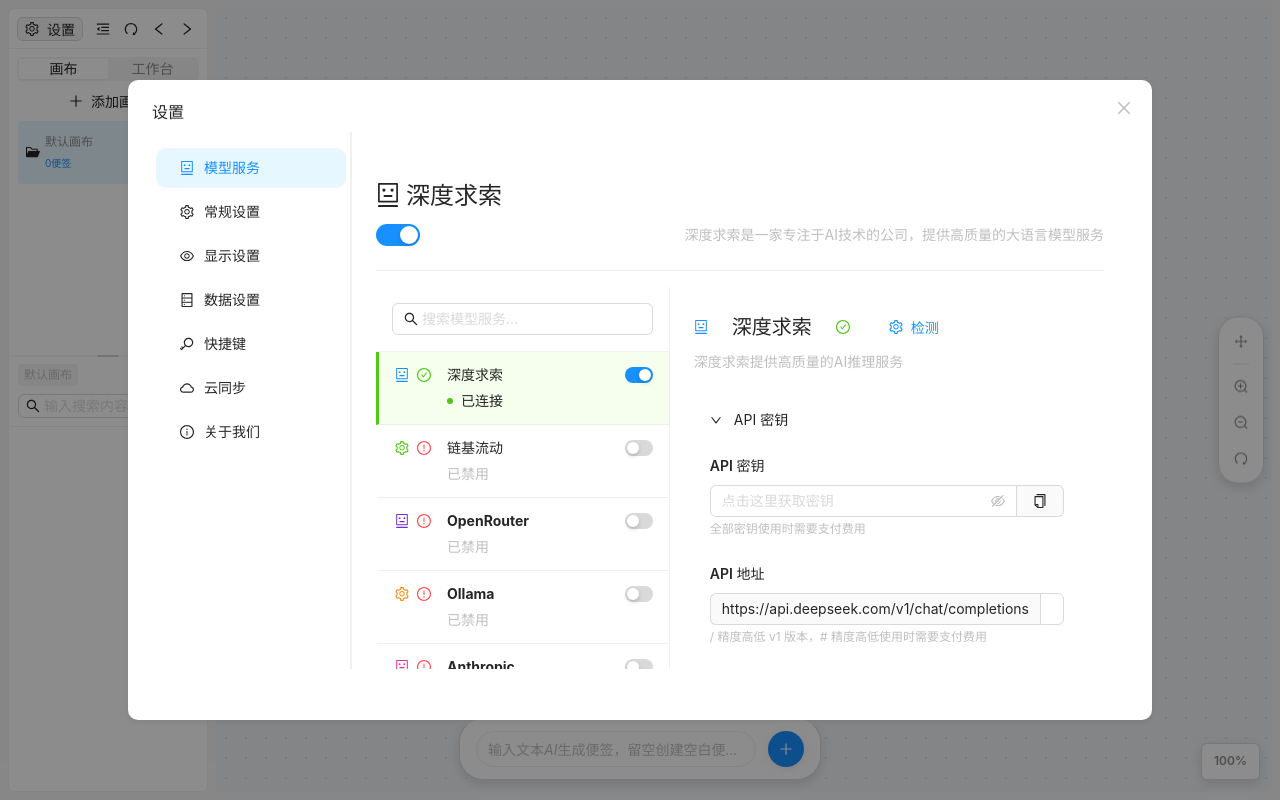
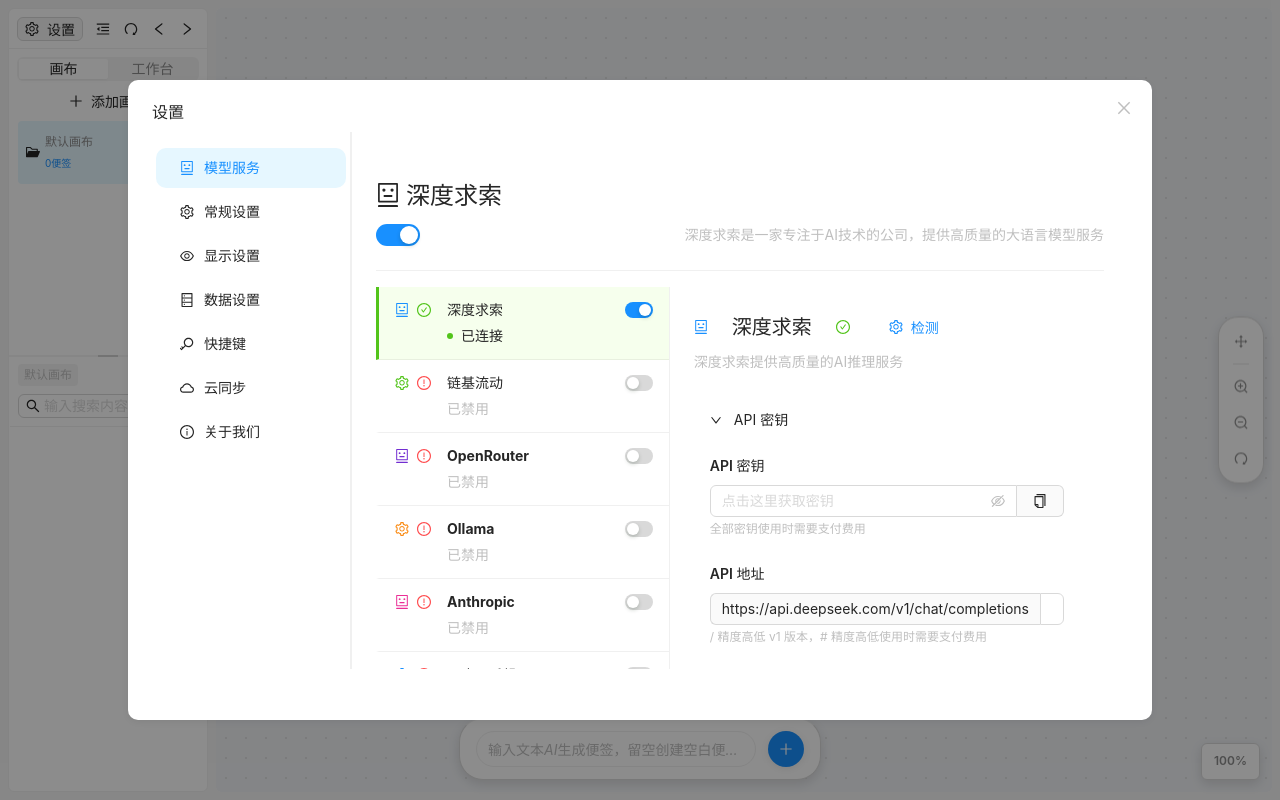
Before and after one commit to duobaobox/infinitynote, a React (Vite) app: page / in a window 1280 px wide. Both pictures are taken after a click on the button "设置". Built offline with nearby package versions, Linux system fonts and the light colour scheme.

Commit message:
refactor(settings): 优化模型设置界面并移除画布颜色功能
- 移除了画布颜色设置功能的文档和代码
- 优化了 NoteCard 组件的编辑状态样式
- 简化了 ModelSettingsTab 组件的结构，移除了搜索功能

```diff
--- a/src/components/NoteCard/index.module.css
+++ b/src/components/NoteCard/index.module.css
@@ -197,10 +197,14 @@
   cursor: default;
   /* 编辑状态应该在最高层级，高于拖拽状态 */
   z-index: 10000 !important;
-  /* 编辑状态的视觉反馈 */
-  outline: 2px solid var(--color-primary, #1677ff);
-  outline-offset: 2px;
-  box-shadow: 0 0 10px rgba(22, 119, 255, 0.3);
+  /* 使用与选中状态统一的外环，紧贴卡片边缘以避免视觉割裂 */
+  outline: none;
+  box-shadow: 0 0 0 2px var(--color-primary, #1677ff), 0 0 10px rgba(22, 119, 255, 0.3);
+}
+
+/* 编辑时隐藏额外的 selectionBorder，防止重复的外环造成间隙感 */
+.noteCard.editing .selectionBorder {
+  display: none !important;
 }
 
 /* 编辑状态下的拖拽 - 确保层级最高 */
--- a/src/components/SettingsModal/tabs/ModelSettingsTab.tsx
+++ b/src/components/SettingsModal/tabs/ModelSettingsTab.tsx
@@ -304,14 +304,9 @@
   },
 ];
 
-const ModelSettingsTab: React.FC<ModelSettingsTabProps> = ({
-  settings,
-  onSettingChange,
-}) => {
+const ModelSettingsTab: React.FC<ModelSettingsTabProps> = (props: ModelSettingsTabProps) => {
   // ==================== 状态管理 ====================
 
-  /** 搜索关键词 */
-  const [searchTerm, setSearchTerm] = useState("");
 
   /** 当前选中的服务提供商 */
   const [selectedProvider, setSelectedProvider] = useState<string>("deepseek");
@@ -411,10 +406,8 @@
 
   // ==================== 数据处理 ====================
 
-  /** 过滤后的服务提供商列表 */
-  const filteredProviders = providers.filter((provider) =>
-    provider.name.toLowerCase().includes(searchTerm.toLowerCase())
-  );
+  /** 服务提供商列表（不再支持搜索） */
+  const filteredProviders = providers;
 
   /** 当前选中的服务提供商详情 */
   const currentProvider = providers.find((p) => p.id === selectedProvider);
@@ -441,16 +434,6 @@
    */
   const renderProviderList = () => (
     <div style={{ width: "300px", borderRight: "1px solid #f0f0f0" }}>
-      {/* 搜索框 */}
-      <div style={{ padding: "16px", borderBottom: "1px solid #f0f0f0" }}>
-        <Input
-          placeholder="搜索模型服务..."
-          prefix={<SearchOutlined />}
-          value={searchTerm}
-          onChange={(e) => setSearchTerm(e.target.value)}
-          allowClear
-        />
-      </div>
 
       {/* 服务提供商列表 */}
       <List
@@ -493,7 +476,7 @@
                     onChange={(checked) =>
                       handleProviderToggle(provider.id, checked)
                     }
-                    onClick={(e) => e.stopPropagation()}
+                    onClick={(_, e) => e.stopPropagation()}
                   />
                 </div>
               }
```
Also changed, not shown: 1 other file (tests, documents, lock files or other folders).
